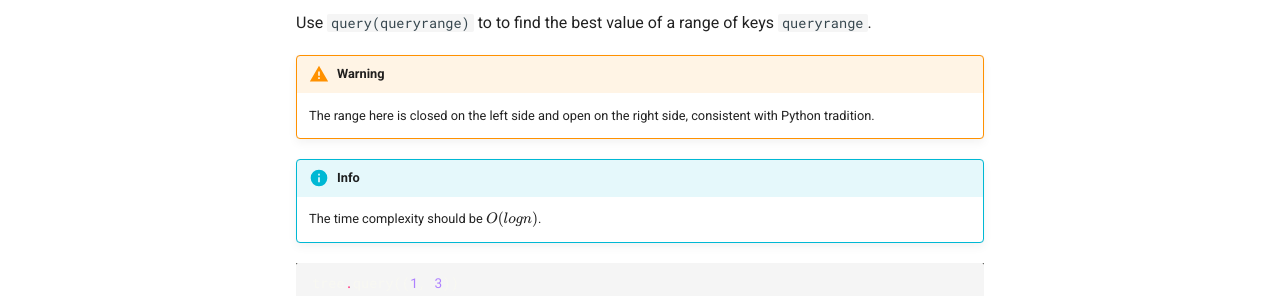
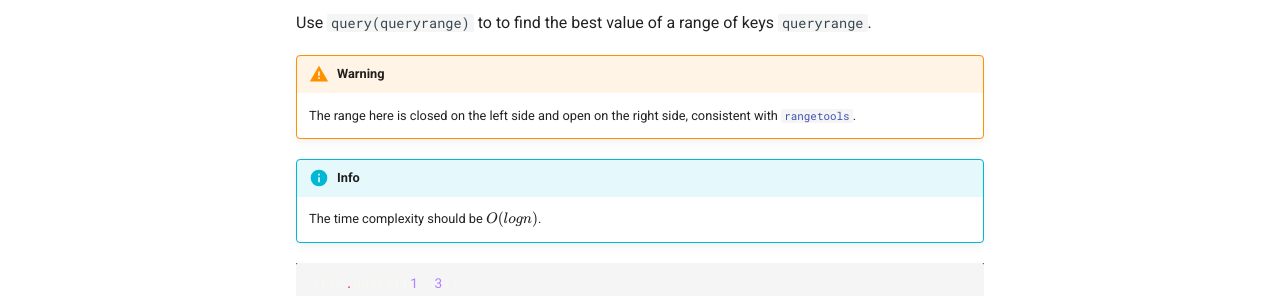
Before and after one commit to chuanconggao/extratools, an MkDocs documentation site: the page built from docs/datastructures/segmenttree.md, in a window 1280 px wide and 900 px high, scrolled down 730 px. Shown: the part 487-783 px from the top of the window. Built offline with MkDocs 1.6.1 and Material for MkDocs 9.7.7, drawn with Linux system fonts in a browser that asks for light colours; formulas are drawn with MathJax 3; comment, search, counter and statistics services are not loaded; old or Windows-style settings are respelled for this version of MkDocs.

Commit message:
Tweak docs

```diff
--- a/docs/datastructures/segmenttree.md
+++ b/docs/datastructures/segmenttree.md
@@ -41,7 +41,7 @@ tree.update({1: 3, 2: -1, 4: 6})
 Use `query(queryrange)` to to find the best value of a range of keys `queryrange`.
 
 !!! warning
-    The range here is closed on the left side and open on the right side, consistent with Python tradition.
+    The range here is closed on the left side and open on the right side, consistent with [`rangetools`](../functions/rangetools).
 
 !!! info
     The time complexity should be $O(log n)$.
```
